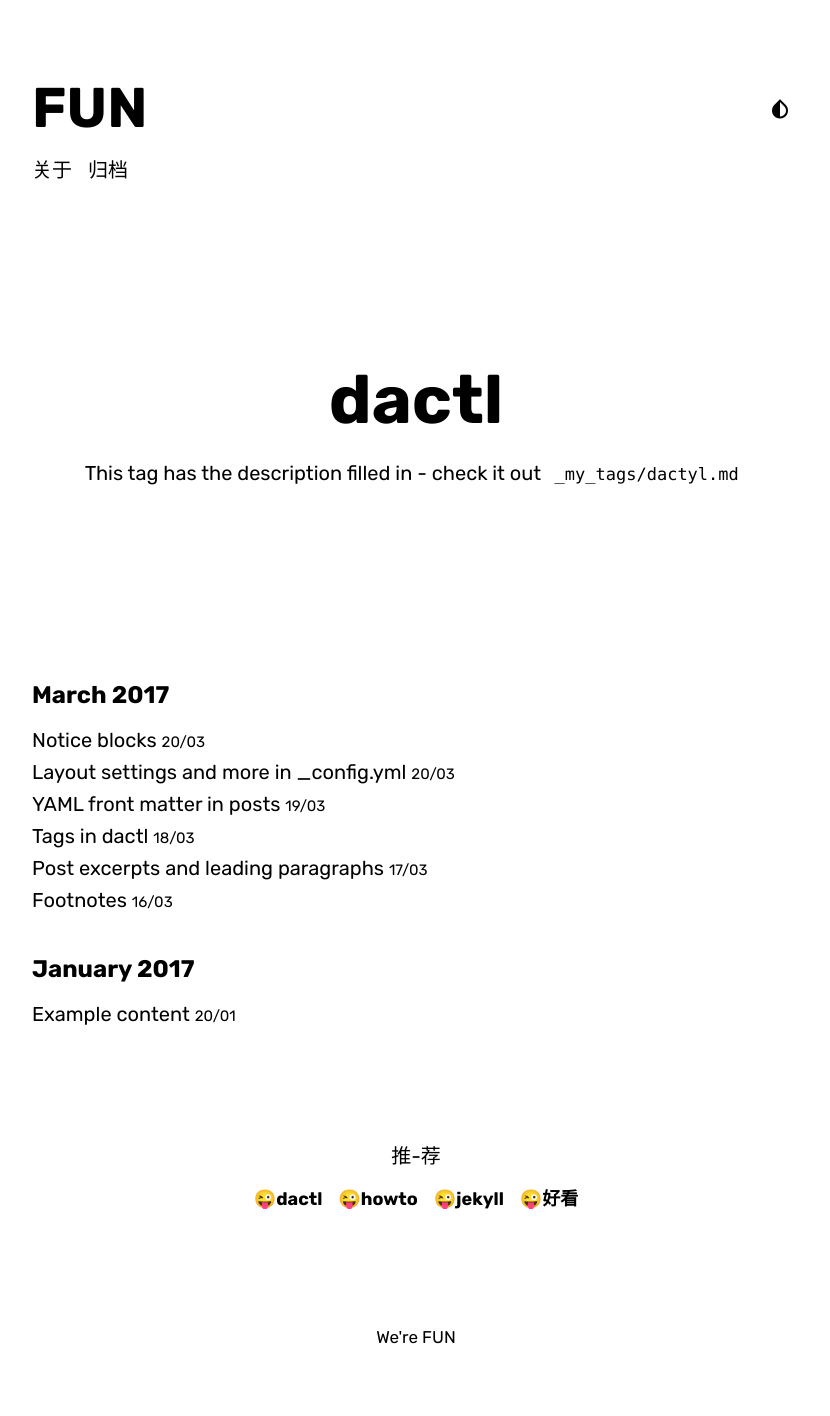
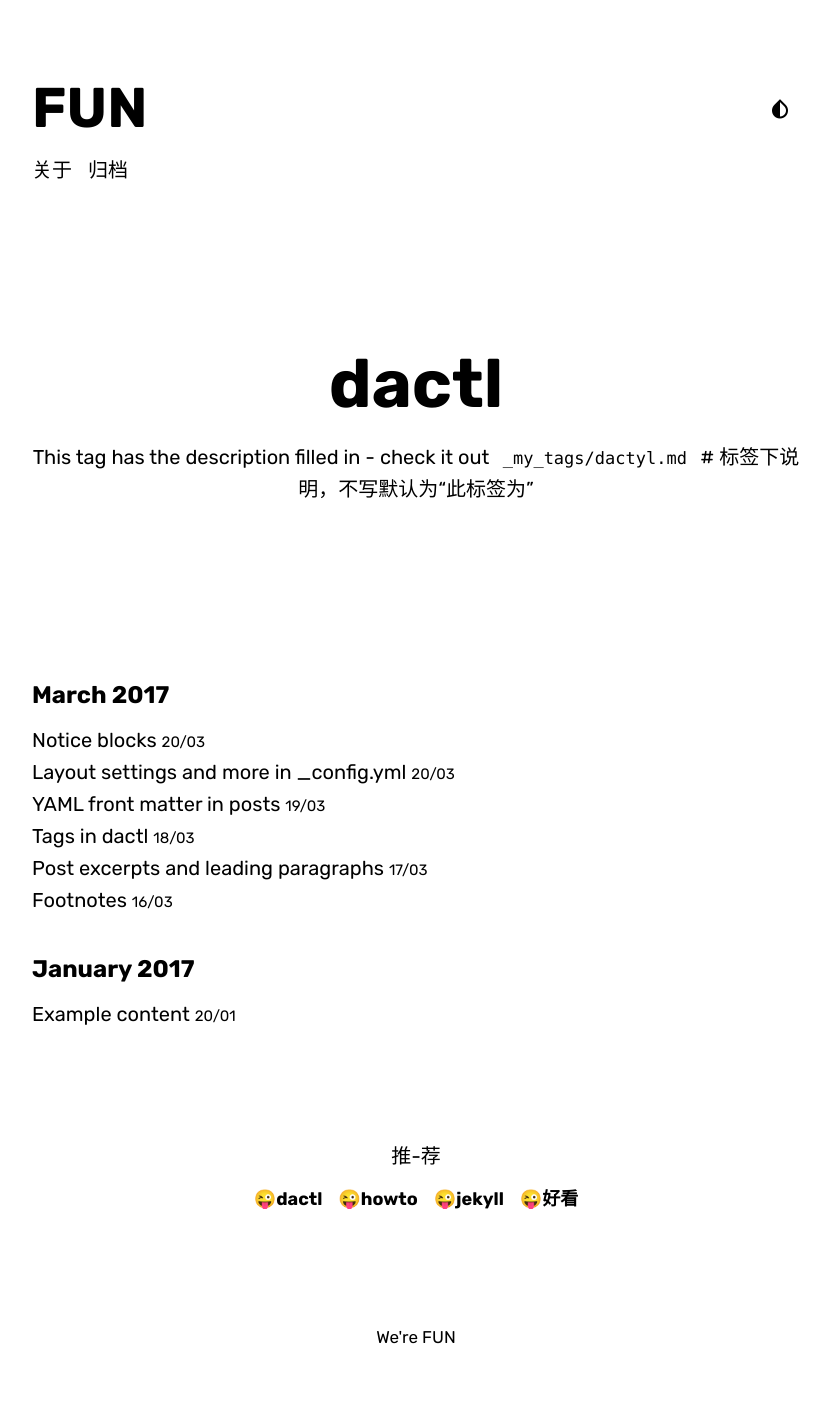
Before and after one commit to FUNzmr/Remember, a Jekyll site: the page built from _my_tags/dactl.md, in a window 1280 px wide. Shown: the whole page, without its empty margins (224-1054 px from the left). Built offline with Jekyll 4.4.1, drawn with Linux system fonts in a browser that asks for light colours; some web fonts are replaced.

Commit message:
Update dactl.md

```diff
--- a/_my_tags/dactl.md
+++ b/_my_tags/dactl.md
@@ -2,5 +2,5 @@
 slug: dactl
 name: dactl
 description: >
-  This tag has the description filled in - check it out `_my_tags/dactyl.md`
+  This tag has the description filled in - check it out `_my_tags/dactyl.md` # 标签下说明，不写默认为“此标签为”
 ---
```
